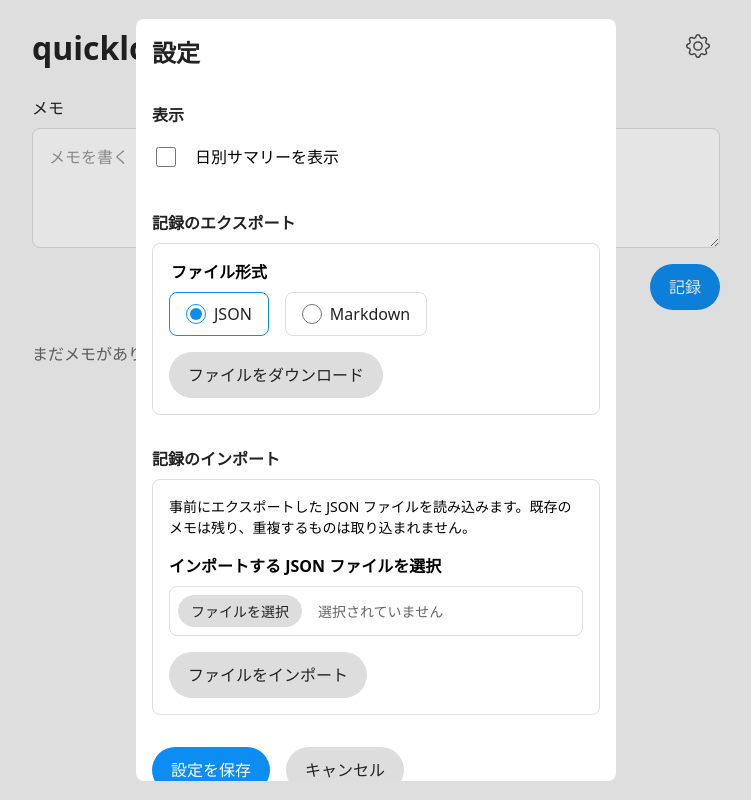
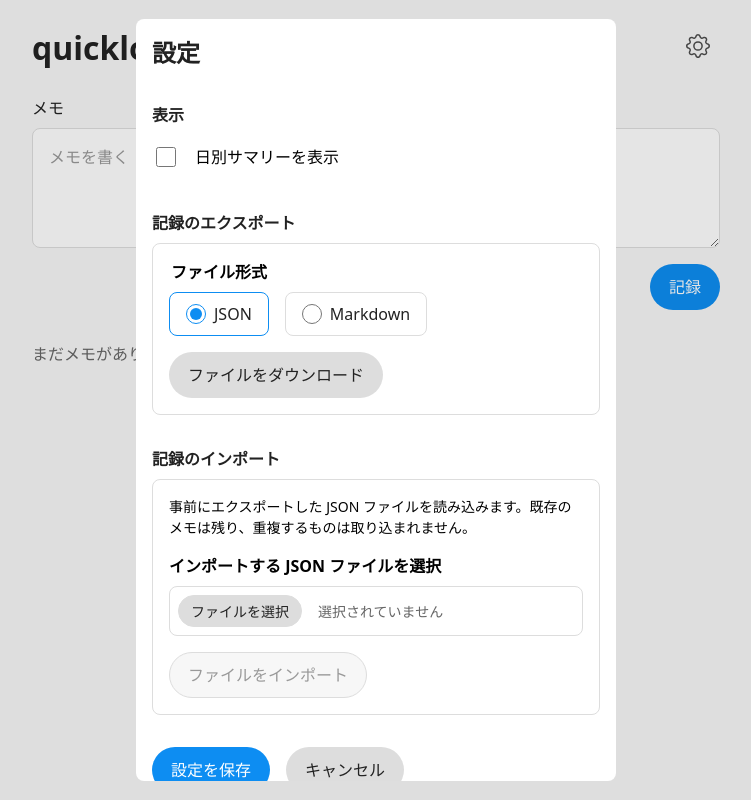
Before and after one commit to asamichiruko/quicklog, a Vue app: page / in a window 1280 px wide. Both pictures are taken after a click on the button "設定". Shown: the whole page, without its empty margins (264-1015 px from the left). Built offline with nearby package versions, Linux system fonts and the light colour scheme.

Commit message:
style: アクセシビリティ用のaria属性の調整、disabled ボタンの外観を変更

```diff
--- a/src/components/SettingsDialog.vue
+++ b/src/components/SettingsDialog.vue
@@ -130,8 +130,8 @@ defineExpose({ open })
           <label class="import-file-label">
             <span class="import-file-label-text">インポートする JSON ファイルを選択</span>
             <span class="import-file-control">
-              <span class="import-file-button">ファイルを選択</span>
-              <span class="import-file-name">
+              <span class="import-file-button" aria-hidden="true">ファイルを選択</span>
+              <span id="import-file-name" class="import-file-name">
                 {{ importFile?.name ?? "選択されていません" }}
               </span>
             </span>
@@ -142,6 +142,8 @@ defineExpose({ open })
               name="import-file"
               class="import-file"
               @change="handleImportFileChange"
+              aria-label="インポートする JSON ファイル"
+              aria-describedby="import-file-name"
             />
           </label>
           <button
--- a/src/style.css
+++ b/src/style.css
@@ -14,6 +14,7 @@
   --color-control: #dddddd;
   --color-control-hover: #d0d0d0;
   --color-on-control: #222222;
+  --color-control-disabled: #f7f7f7;
 
   --color-ghost-hover: #e8e8e8;
 
@@ -62,18 +63,21 @@ button {
   min-height: var(--control-min-size);
   cursor: pointer;
 }
+button:disabled {
+  cursor: not-allowed;
+}
 
 .button-primary {
   background: var(--color-primary);
   color: var(--color-on-primary);
 }
 @media (hover: hover) {
-  .button-primary:hover {
+  .button-primary:not(:disabled):hover {
     background: var(--color-primary-hover);
   }
 }
 @media (hover: none) {
-  .button-primary:active {
+  .button-primary:not(:disabled):active {
     background: var(--color-primary-hover);
   }
 }
@@ -82,14 +86,20 @@ button {
   background: var(--color-control);
   color: var(--color-on-control);
 }
-
 @media (hover: hover) {
-  .button-secondary:hover {
+  .button-secondary:not(:disabled):hover {
     background: var(--color-control-hover);
   }
 }
 @media (hover: none) {
-  .button-secondary:active {
+  .button-secondary:not(:disabled):active {
     background: var(--color-control-hover);
   }
 }
+
+.button-primary:disabled,
+.button-secondary:disabled {
+  border-color: var(--color-border);
+  background: var(--color-control-disabled);
+  color: var(--color-text-subtle);
+}
```
